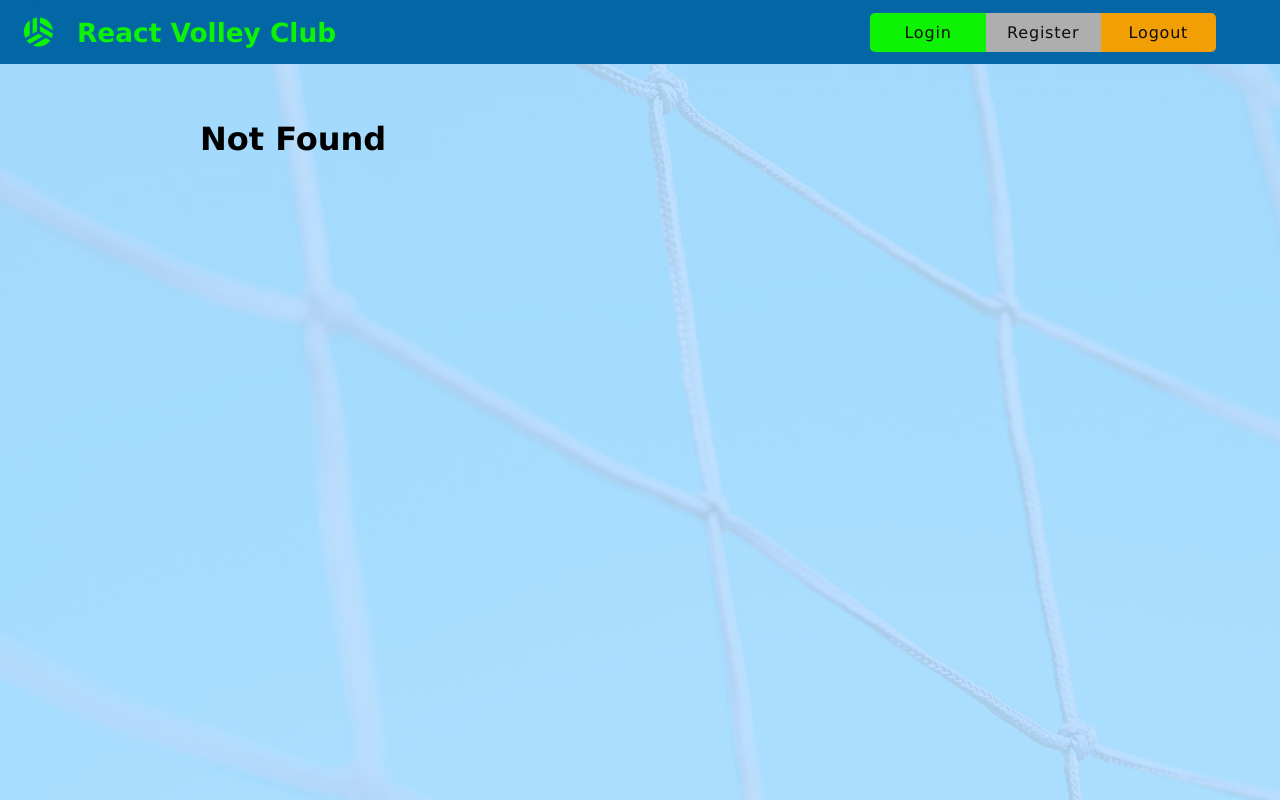
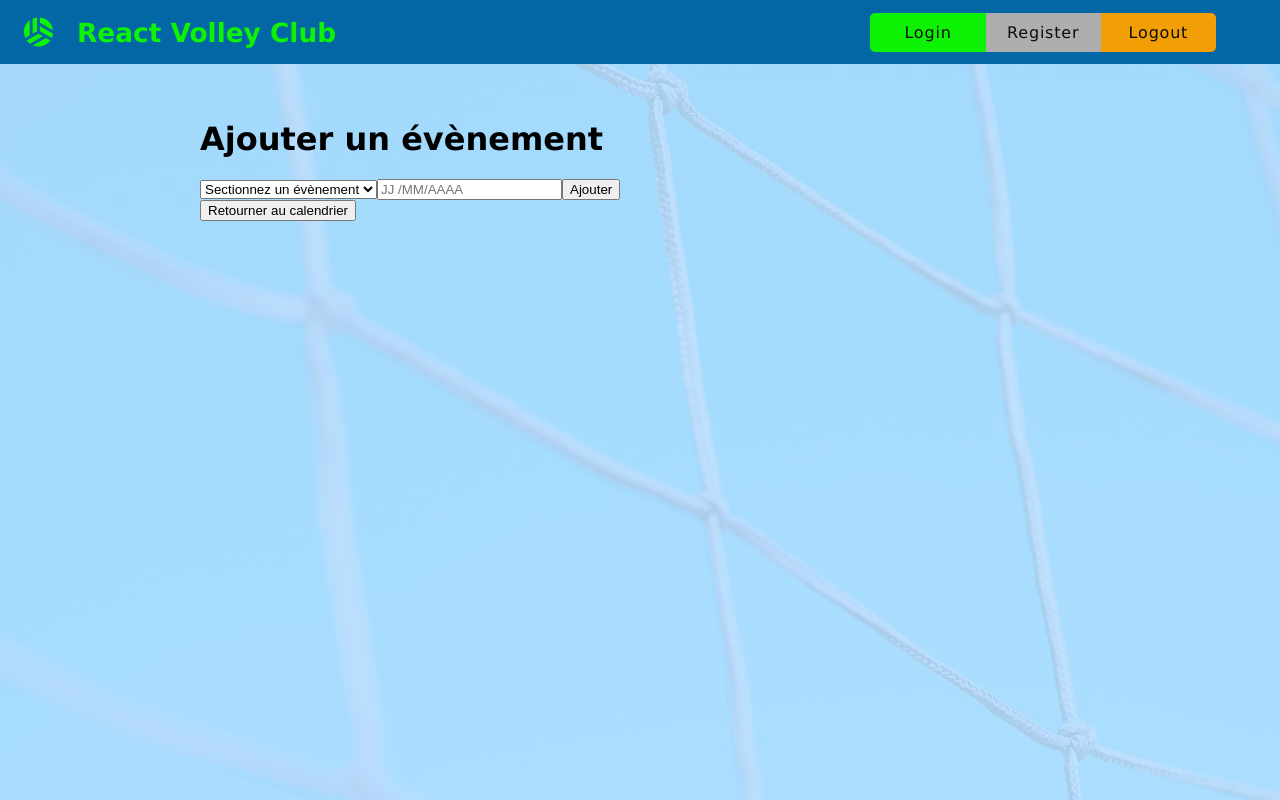
Before and after one commit to Carole-GRD/Projet-final--frontend--JSFS--IF3N, a React (Create React App) app: page /eventToAdd in a window 1280 px wide. Before the commit this address had no page. Built offline with nearby package versions, Linux system fonts and the light colour scheme.

Commit message:
ajouter des conditions dans la feuille de match pour pouvoir changer sa réponse + début du formulaire pour ajouter un évènement

```diff
--- /dev/null
+++ b/src/pages/calendar/calendar-list-admin-coach/event-to-add.jsx
@@ -0,0 +1,35 @@
+import { useForm } from "react-hook-form";
+import { Link } from "react-router-dom";
+
+
+const EventToAdd = () => {
+
+    const { handleSubmit, register } = useForm();
+
+    const onRegisterEvent = (data) => {
+        console.log('test fonction ajouter un évènement');
+        console.log(data);
+    }
+
+    return (
+        <>
+            <main>
+                <h1>Ajouter un évènement</h1>
+
+                <form onSubmit={handleSubmit(onRegisterEvent)}>
+                    <select {...register('Évènement')}>
+                        <option selected='Évènement' value="Entrainement">Sectionnez un évènement</option>
+                        <option value="Entrainement">Entrainement</option>
+                        <option value="Match">Match</option>
+                        <option value="Tournoi">Tournoi</option>
+                    </select>
+                    <input id='date' type='text' placeholder='JJ /MM/AAAA' {...register('date')} />
+                    <button type='submit'>Ajouter</button>
+                </form>
+                <Link to='/calendar'><button>Retourner au calendrier</button></Link>
+            </main>
+        </>
+    )
+};
+
+export default EventToAdd;
--- a/src/pages/calendar/calendar-list-item.jsx
+++ b/src/pages/calendar/calendar-list-item.jsx
@@ -1,18 +1,19 @@
 import axios from "axios";
-import { useEffect, useState } from "react";
+// import { useEffect, useState } from "react";
 import { useSelector } from "react-redux";
 import { Link } from 'react-router-dom';
 // import TeamName from "./match-sheet/team-name";
+
 
 const CalendarListItem = ({_id, teamId, name, place, date, time, opposingTeam, presentId, absentId}) => {
 
     const teamSelectedName = useSelector(state => state.teams.teamSelectedName);
     const isConnected = useSelector(state => state.auth.isConnected);
     const userRole = useSelector(state => state.auth.userRole);
-    // const [eventList, setEventList] = useState([]);
+    // const [teamList, setTeamList] = useState([]);
 
     // récupérer l'id du joueur actuellement connecté dans le store
-    const userId = useSelector(state => state.auth.userId);
+    // const userId = useSelector(state => state.auth.userId);
 
     // 2 fonctions present et absent
     // l'idPlayer du joueur à ajouter sera dans le store (userId)
@@ -59,6 +60,7 @@ const CalendarListItem = ({_id, teamId, name, place, date, time, opposingTeam, p
     //     axios.get(`http://localhost:8080/api/team`)
     //         .then((response) =>{
     //             console.log(response);
+    //             setTeamList(response.data)
     //         })
     // }, [])
 
@@ -69,8 +71,7 @@ const CalendarListItem = ({_id, teamId, name, place, date, time, opposingTeam, p
                     <div className='cardTextCalendar'>
                         <h3>{name}</h3>
                         {/* {(isConnected === false && teamSelectedName === '') &&
-                            <h4>{eventList.map(<TeamName key={name._id} {...name} />)}</h4>
-                            <h4>teamId.name</h4> ????????
+                            <h4>{teamList.map(team => <TeamName key={team._id} {...team}/>)}</h4>
                         } */}
                         <p>{opposingTeam !== '' && 'React VC - ' + opposingTeam}</p>
                         <p>{date}</p>
@@ -84,6 +85,15 @@ const CalendarListItem = ({_id, teamId, name, place, date, time, opposingTeam, p
                                 <button onClick={absent} className='buttonAbsent'>Absent</button>
                             </div>
                         }
+
+                        {/* TODO: ajouter fonction et style */}
+                        {(isConnected && (userRole === 'coach' || userRole === 'admin')) &&
+                            <div>
+                                <button>Modifier</button>
+                                <button>Ajouter</button>
+                            </div>
+                        }
+
                         {(isConnected && teamSelectedName !== '') &&
                             <Link to={`/matchSheet/${_id}`}><button className='matchSheet'>Voir la feuille de match</button></Link>
                         }
--- a/src/pages/calendar/calendar-list.jsx
+++ b/src/pages/calendar/calendar-list.jsx
@@ -2,12 +2,15 @@ import { useEffect, useState } from "react";
 import { useSelector } from "react-redux";
 import CalendarListItem from "./calendar-list-item";
 import axios from 'axios';
+import { Link } from "react-router-dom";
 
 const CalendarList = () =>{
 
     const [listEvent, setListEvent] = useState([]);
     const teamSelectedId = useSelector(state => state.teams.teamSelectedId);
     const teamSelectedName = useSelector(state => state.teams.teamSelectedName);
+    const isConnected = useSelector(state => state.auth.isConnected);
+    const userRole = useSelector(state => state.auth.userRole);
 
     useEffect(() => {
         if (teamSelectedId !== '') {
@@ -32,6 +35,13 @@ const CalendarList = () =>{
                 <h1>Calendrier</h1>
                 {teamSelectedName === '' && <h2>Liste de toutes les activités du React Volley Club</h2>}
                 {teamSelectedName !== '' && <h2>Liste de toutes les activités de l'équipe : {teamSelectedName}</h2>}
+
+                {(isConnected && (userRole === 'coach' || userRole === 'admin')) &&
+                    <div>
+                        <Link to='/eventToAdd'><button>Ajouter</button></Link>
+                    </div>
+                }
+
                 <div className='gridCalendar'>
                     {listEvent.map(event => <CalendarListItem key={event._id} {...event}/>)}
                 </div>
--- a/src/pages/calendar/match-sheet/match-sheet.jsx
+++ b/src/pages/calendar/match-sheet/match-sheet.jsx
@@ -37,24 +37,28 @@ const MatchSheet = () => {
         // console.log(idPlayer);   // → identifiant du joueur qui clique sur le bouton 'present'
 
         // ↓ on retrouve le joueur qui clique sur le bouton 'present' dans la liste de tous les joueurs
-        const userToAdd = listPlayers.find(player => player._id === idPlayer);
+         ///////////////////////////////////////////////////////////////////////////////////////////////////////
+        // const userToAdd = listPlayers.find(player => player._id === idPlayer);          // CODE SANS CONDITIONS
+         ///////////////////////////////////////////////////////////////////////////////////////////////////////
         // ↓ on l'ajoute à la liste des joueurs présents
-        setListPresents(current => [...current, userToAdd]);
+         ///////////////////////////////////////////////////////////////////////////////////////////////////////
+        // setListPresents(current => [...current, userToAdd]);                             // CODE SANS CONDITIONS
+         ///////////////////////////////////////////////////////////////////////////////////////////////////////
 
-    //////////////////////////////////    Tests conditions     /////////////////////////////////////////////
-        // const playerAlreadyAnsweredAbsent = listAbsents.find(absent => absent._id === idPlayer)
+        //////////////////////////////////    Tests conditions     /////////////////////////////////////////////
+        const playerAlreadyAnsweredAbsent = listAbsents.find(absent => absent._id === idPlayer)
 
-        // if (!playerAlreadyAnsweredAbsent) {
-        //     const userToAdd = listPlayers.find(player => player._id === idPlayer);
-        //     setListPresents(current => [...current, userToAdd]);
-        //     console.log(userToAdd);
-        // }
-        // else {
-        //     setListAbsents(current => current.filter(player => player._id !== idPlayer))
-        //     setListPresents(current => [...current, playerAlreadyAnsweredAbsent]);
-        //     console.log(playerAlreadyAnsweredAbsent);
-        // }
-    ///////////////////////////////////////////////////////////////////////////////////////////////////////
+        if (!playerAlreadyAnsweredAbsent) {
+            const userToAdd = listPlayers.find(player => player._id === idPlayer);
+            setListPresents(current => [...current, userToAdd]);
+            console.log(userToAdd);
+        }
+        else {
+            setListAbsents(current => current.filter(player => player._id !== idPlayer))
+            setListPresents(current => [...current, playerAlreadyAnsweredAbsent]);
+            console.log(playerAlreadyAnsweredAbsent);
+        }
+        ///////////////////////////////////////////////////////////////////////////////////////////////////////
 
         // mise à jour des données
         // on modifie les données de 'currentEvent' car on a cliqué sur un évènement en particulier (on est sur la feuille de match de cet évènement) !
@@ -68,15 +72,18 @@ const MatchSheet = () => {
             // dans toutes les données de l'évènement, on ne renvoie que l'identifiant des joueurs présents
             // puis on ajoute l'identifiant du nouveau joueur présent
             presentId : [...currentEvent.presentId.map(present => present._id), idPlayer],
+
             //  ↓ dans la feuille de match  (match-sheet)
             // presentId : [...presentId.map(present => present._id), id du joueur connecté (store)]
 
-            absentId : currentEvent.absentId.map(absent => absent._id)          //  absentId : absentId
-            // absentId : [...currentEvent.absentId.filter(absent => absent._id !== idPlayer)]
-            // absentId : [...currentEvent.absentId.filter(absent => !listAbsents.some(absent._id === idPlayer)).map(absent => absent._id)]
+        ///////////////////////////////////////////////////////////////////////////////////////////////////////
+            // absentId : currentEvent.absentId.map(absent => absent._id)             // CODE SANS CONDITIONS
+        ///////////////////////////////////////////////////////////////////////////////////////////////////////
+            absentId : currentEvent.absentId
+                .filter(user => listAbsents.some(player => player._id !== idPlayer))
+                .map(absent => absent._id)
+        ///////////////////////////////////////////////////////////////////////////////////////////////////////
         }
-        console.log(idPlayer)
-
         // on lance la requête en lui passant les données à modifier
         axios.put(`http://localhost:8080/api/event/${id}`, data)
             .then(function (response) {
@@ -90,24 +97,25 @@ const MatchSheet = () => {
     const onIsAbsent = (idPlayer) => {
         // console.log(idPlayer);    // → identifiant du joueur qui clique sur le bouton 'absent'
 
-     ///////////////////////////////////////////////////////////////////////////////////////////////////////
-        // const playerAlreadyAnsweredPresent = listPresents.find(present => present._id === idPlayer)
+    ///////////////////////////////////////////////////////////////////////////////////////////////////////
+        const playerAlreadyAnsweredPresent = listPresents.find(present => present._id === idPlayer)
 
-        // if (!playerAlreadyAnsweredPresent) {
-        //     const userToAdd = listPlayers.find(player => player._id === idPlayer);
-        //     setListAbsents(current => [...current, userToAdd]);
-        //     console.log(userToAdd);
-        // }
-        // else {
-        //     setListPresents(current => current.filter(player => player._id !== idPlayer))
-        //     setListAbsents(current => [...current, playerAlreadyAnsweredPresent]);
-        //     console.log(playerAlreadyAnsweredPresent);
-        // }
+        if (!playerAlreadyAnsweredPresent) {
+            const userToAdd = listPlayers.find(player => player._id === idPlayer);
+            setListAbsents(current => [...current, userToAdd]);
+            console.log(userToAdd);
+        }
+        else {
+            setListPresents(current => current.filter(player => player._id !== idPlayer))
+            setListAbsents(current => [...current, playerAlreadyAnsweredPresent]);
+            console.log(playerAlreadyAnsweredPresent);
+        }
+
     ///////////////////////////////////////////////////////////////////////////////////////////////////////
-
-        const userToAdd = listPlayers.find(player => player._id === idPlayer);
-        setListAbsents(current => [...current, userToAdd]);
+        // const userToAdd = listPlayers.find(player => player._id === idPlayer);        // CODE SANS CONDITIONS
+        // setListAbsents(current => [...current, userToAdd]);                           // CODE SANS CONDITIONS
         // console.log(userToAdd);
+    ///////////////////////////////////////////////////////////////////////////////////////////////////////
 
         const data = {
             name : currentEvent.name,
@@ -115,8 +123,13 @@ const MatchSheet = () => {
             date : currentEvent.date,
             time : currentEvent.time,
             opposingTeam : currentEvent.opposingTeam,
-            presentId : currentEvent.presentId.map(present => present._id),
-            // presentId : [...currentEvent.presentId.map(player => player.filter(present => !present._id === idPlayer))],
+        ///////////////////////////////////////////////////////////////////////////////////////////////////////
+            // presentId : currentEvent.presentId.map(present => present._id),           // CODE SANS CONDITIONS
+        ///////////////////////////////////////////////////////////////////////////////////////////////////////
+            presentId : currentEvent.presentId
+                .filter(user => listPresents.some(player => player._id !== idPlayer))
+                .map(present => present._id),
+        ///////////////////////////////////////////////////////////////////////////////////////////////////////
             absentId : [...currentEvent.absentId.map(absent => absent._id), idPlayer]
         }
         console.log(data);
--- a/src/routes.js
+++ b/src/routes.js
@@ -10,6 +10,7 @@ import TeamToAdd from "./pages/team/team-list-admin/team-to-add";
 import TeamToUpdate from "./pages/team/team-list-admin/team-to-update";
 import MatchSheet from "./pages/calendar/match-sheet/match-sheet";
 import UserToUpdate from "./pages/player/user-list-admin/user-to-update";
+import EventToAdd from "./pages/calendar/calendar-list-admin-coach/event-to-add";
 
 
 
@@ -37,6 +38,10 @@ export const routes = [
     {
         path:'matchSheet/:id',
         element: <MatchSheet />
+    },
+    {
+        path:'eventToAdd',
+        element: <EventToAdd />
     },
     {
         path:'rating',
```
